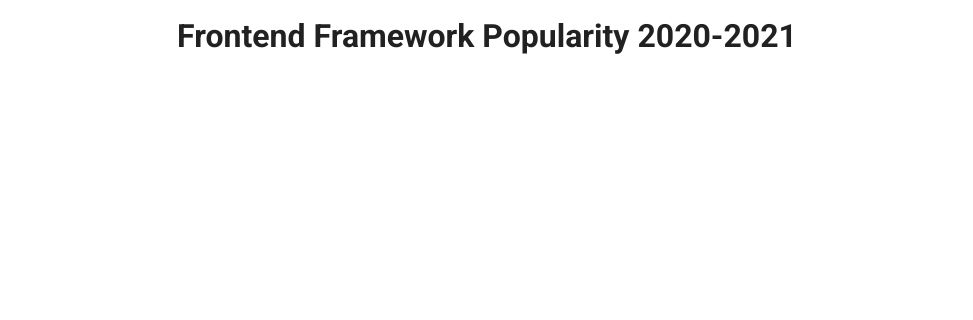
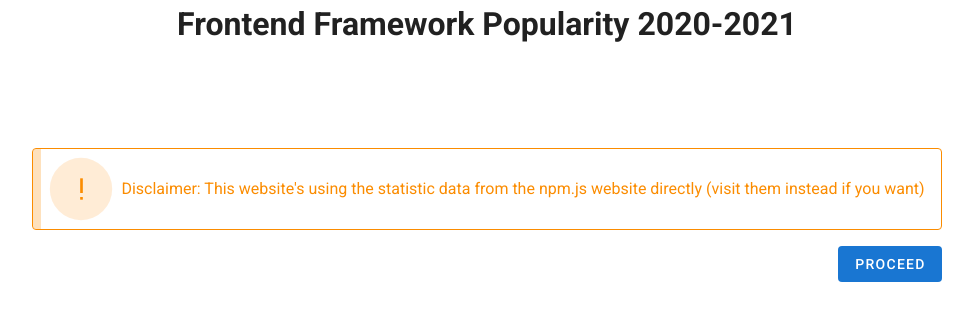
Before and after one commit to Thiti-Dev/node-packages-adjudication, a Vue app: page / in a window 1280 px wide. Shown: the top 320 px of the page, without its empty margins (153-1126 px from the left). Built offline with nearby package versions, Linux system fonts and the light colour scheme.

Commit message:
added disclamer and also loading indicator&its condition

```diff
--- a/src/components/pages/main/Main.vue
+++ b/src/components/pages/main/Main.vue
@@ -1,18 +1,35 @@
 <template>
-    <div class="container">
-        <h1>Frontend Framework Popularity 2020-2021</h1>
-    </div>
+    <v-container>
+        <v-row justify="center">
+            <h1>Frontend Framework Popularity 2020-2021</h1>
+            <Disclaimer @onAccept="proceedThroughTheDisclamation" :isViewing="isViewing"/>
+        </v-row>
+        <div v-if="isLoading && isViewing" class="text-center mt-15">
+            <v-progress-circular
+                :size="50"
+                color="primary"
+                indeterminate
+            ></v-progress-circular>
+        </div>
+    </v-container>
 </template>
 
 <script lang="ts">
 import { Component, Vue } from 'vue-property-decorator'
-@Component
+import Disclaimer from './wrapper/Disclaimer.vue'
+@Component({
+    components: {Disclaimer}
+})
 export default class Main extends Vue{
+    private isViewing = false;
+    private isLoading = false;
 
+    public proceedThroughTheDisclamation(): void{
+        this.isViewing = true
+        this.isLoading = true
+    }
 }
 </script>
 <style lang="scss" scoped>
-.container{
-    text-align: center;
-}
+
 </style>
--- /dev/null
+++ b/src/components/pages/main/wrapper/Disclaimer.vue
@@ -0,0 +1,43 @@
+<template>
+    <div v-if="!isViewing">
+        <v-alert
+            class="disclaimer"
+            outlined
+            type="warning"
+            prominent
+            border="left"
+        >
+            Disclaimer: This website's using the statistic data from the npm.js website directly (visit them instead if you want)
+        </v-alert>
+        <v-btn
+            @click="proceed()"
+            class="proceed_btn"
+            depressed
+            color="primary"
+            >
+            Proceed
+        </v-btn>
+    </div>
+</template>
+
+<script lang="ts">
+import { Component, Emit, Prop, Vue } from 'vue-property-decorator'
+@Component
+export default class Disclaimer extends Vue{
+    @Prop() isViewing!: boolean
+
+    @Emit('onAccept')
+    proceed(){
+        return true
+    }
+
+}
+</script>
+<style lang="scss" scoped>
+.disclaimer{
+    margin-top: 100px;
+}
+.proceed_btn{
+    float: right;
+}
+</style>
```
